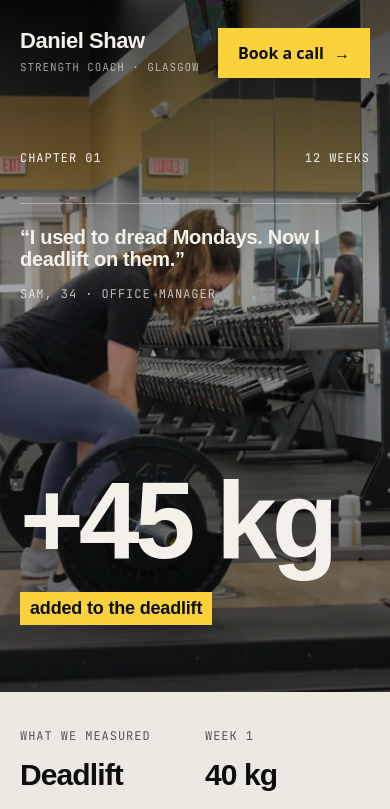
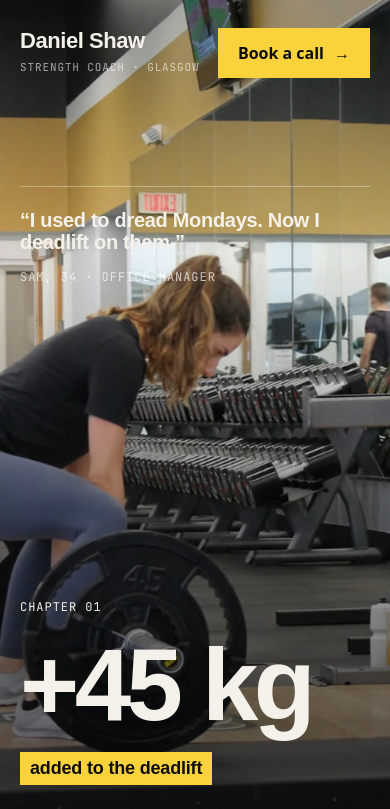
Before and after one commit to ryeact-dev/gym-coaching-1, an Astro site: page /chapters/sam in a window 390 px wide. Shown: the top 809 px of the page. Built offline with nearby package versions, Linux system fonts and the light colour scheme; Astro itself is replaced by a stand-in of ours.

Commit message:
Chapter hero bottom-anchored layout; make header non-sticky
Co-Authored-By: Claude Sonnet 5.5 <noreply@anthropic.com>
Claude-Session: https://claude.ai/code/session_01QTKhVH6mYTxa5VUmoPGtLk

```diff
--- a/src/pages/chapters/[slug].astro
+++ b/src/pages/chapters/[slug].astro
@@ -16,8 +16,8 @@ const s = c.stats;
   <main>
     <section class="panel static chapter in">
       <div class="bg" style={`background-image:url(${c.img});background-color:${c.bg}`}></div>
-      <div class="top mono"><span>Chapter {c.n}</span><span>{c.weeks}</span></div>
       <div class="num">
+        <span class="mono lab">Chapter {c.n}</span>
         <h2 class="display">{c.big}</h2>
         <span class="highlight">{c.tag}</span>
       </div>
--- a/src/scripts/main.js
+++ b/src/scripts/main.js
@@ -32,8 +32,6 @@ document.querySelectorAll('.reveal, .chapter, [data-split]').forEach((el) => io.
 
 // parallax on panel backgrounds + dim previous panel as next one slides over
 const panels = [...document.querySelectorAll('.panel')];
-const header = document.querySelector('.header');
-let lastY = 0;
 function onScroll() {
   const vh = innerHeight;
   panels.forEach((p, i) => {
@@ -50,12 +48,7 @@ function onScroll() {
       dim.style.opacity = Math.max(0, Math.min(0.75, 1 - nr / vh)) * 0.75;
     }
   });
-  const y = scrollY;
-  header.classList.toggle('hide', y > lastY && y > vh * 0.6 && y - lastY > 2);
-  if (y < lastY) header.classList.remove('hide');
-  const lt = [...document.querySelectorAll('.light')].some((el) => { const r = el.getBoundingClientRect(); return r.top < 50 && r.bottom > 50; });
-  header.classList.toggle('on-light', lt);
-  lastY = y;
+
 }
 addEventListener('scroll', onScroll, { passive: true });
 onScroll();
--- a/src/styles/global.css
+++ b/src/styles/global.css
@@ -39,7 +39,7 @@ img { display: block; max-width: 100%; }
 
 /* header */
 .header {
-  position: fixed; inset: 0 0 auto 0; z-index: 50;
+  position: absolute; inset: 0 0 auto 0; z-index: 50;
   display: flex; align-items: flex-start; justify-content: space-between;
   padding: 28px var(--pad); mix-blend-mode: normal;
   transition: transform .5s var(--ease);
@@ -210,41 +210,9 @@ img { display: block; max-width: 100%; }
 }
 @media (prefers-reduced-motion: reduce) { * { animation: none !important; transition: none !important; } .reveal, .word, .chapter .top, .chapter .num, .chapter .quote, .hero .fadein { opacity: 1; transform: none; filter: none; } .hero h1 .line > span { transform: none; } }
 
-.panel.static .top { top: 150px; }
-.panel.static .num { top: 25vh; }
-.panel.static .quote { top: 24vh; }
-@media (max-width: 700px) { .panel.static .num { top: auto; } .panel.static .quote { top: 24vh; } }
-
-/* inner pages */
-.print { display: grid; grid-template-columns: 1fr 1fr; gap: 0 40px; }
-.print > div { border-top: 1px solid #c9c5bb; padding: 26px 0 36px; }
-.print h3, .list h3, .timeline h3, .rules h3, .friend h3 { font-family: var(--disp); font-variation-settings: 'wdth' 75; font-weight: 700; letter-spacing: -.03em; }
-.print h3 { font-size: 30px; margin-bottom: 12px; }
-.print p, .list p, .timeline p, .rules p { color: #555; font-size: 18px; line-height: 1.5; max-width: 480px; }
-.friend { background: var(--ink); color: var(--paper); display: flex; justify-content: space-between; align-items: center; gap: 24px; padding: 32px; margin: 70px 0 90px; flex-wrap: wrap; }
-.friend .y { color: var(--yellow); display: block; margin-bottom: 14px; }
-.friend h3 { font-size: 30px; font-weight: 600; margin-bottom: 10px; }
-.friend p { color: #aaa; font-size: 16px; }
-.friend .btn { background: var(--yellow); color: var(--ink); }
-.timeline { padding-bottom: 110px; }
-.timeline .row { display: grid; grid-template-columns: 1fr 2fr; gap: 40px; border-top: 1px solid var(--ink); padding: 40px 0 56px; }
-.timeline .row b { font-family: var(--disp); font-variation-settings: 'wdth' 75; font-size: clamp(36px, 4vw, 56px); font-weight: 800; letter-spacing: -.04em; line-height: 1; }
-.timeline h3 { font-size: 26px; margin-bottom: 14px; }
-.timeline p { max-width: 560px; }
-.narrow { max-width: 665px; margin: 0 auto; }
-.list { padding: 90px 0 110px; }
-.list > div { border-top: 1px solid var(--ink); padding: 26px 0 30px; }
-.list > div:first-child { border-top: 1px solid var(--ink); }
-.list h3 { font-size: 24px; margin-bottom: 12px; }
-.narrow-story { margin: 0 auto; padding-block: 90px 130px; max-width: 665px; }
-.about { display: grid; grid-template-columns: 1fr 1.1fr; gap: 56px; align-items: start; padding-block: 90px 110px; }
-.about .photo { aspect-ratio: 1 / 1.15; background-size: cover; position: sticky; top: 90px; }
-.about .prose p { font-size: 21px; line-height: 1.45; margin-bottom: 20px; }
-.rules { list-style: none; }
-.rules li { display: grid; grid-template-columns: 50px 1fr; border-top: 1px solid #c9c5bb; padding: 20px 0 22px; }
-.rules li:last-child { border-bottom: 1px solid #c9c5bb; }
-.rules h3 { font-size: 24px; margin-bottom: 8px; }
-.tags { display: flex; flex-wrap: wrap; gap: 10px; margin-top: 28px; }
-.tags span { border: 1px solid var(--ink); padding: 8px 12px; }
-@media (max-width: 960px) { .about { grid-template-columns: 1fr; } .about .photo { position: static; } }
-@media (max-width: 700px) { .print { grid-template-columns: 1fr; } .timeline .row { grid-template-columns: 1fr; gap: 14px; } .friend { padding: 24px; } }
+.panel.static { height: 100vh; }
+.panel.static .num { top: auto; bottom: 7vh; }
+.panel.static .num .lab { display: block; margin-bottom: 26px; }
+.panel.static .quote { top: auto; bottom: 7vh; }
+.panel.static::after { background: linear-gradient(180deg, rgba(0,0,0,.35) 0%, rgba(0,0,0,0) 30%, rgba(0,0,0,.7) 100%); }
+@media (max-width: 700px) { .panel.static .quote { top: 22vh; bottom: auto; } .panel.static .num h2 { font-size: 26vw; } }
```
